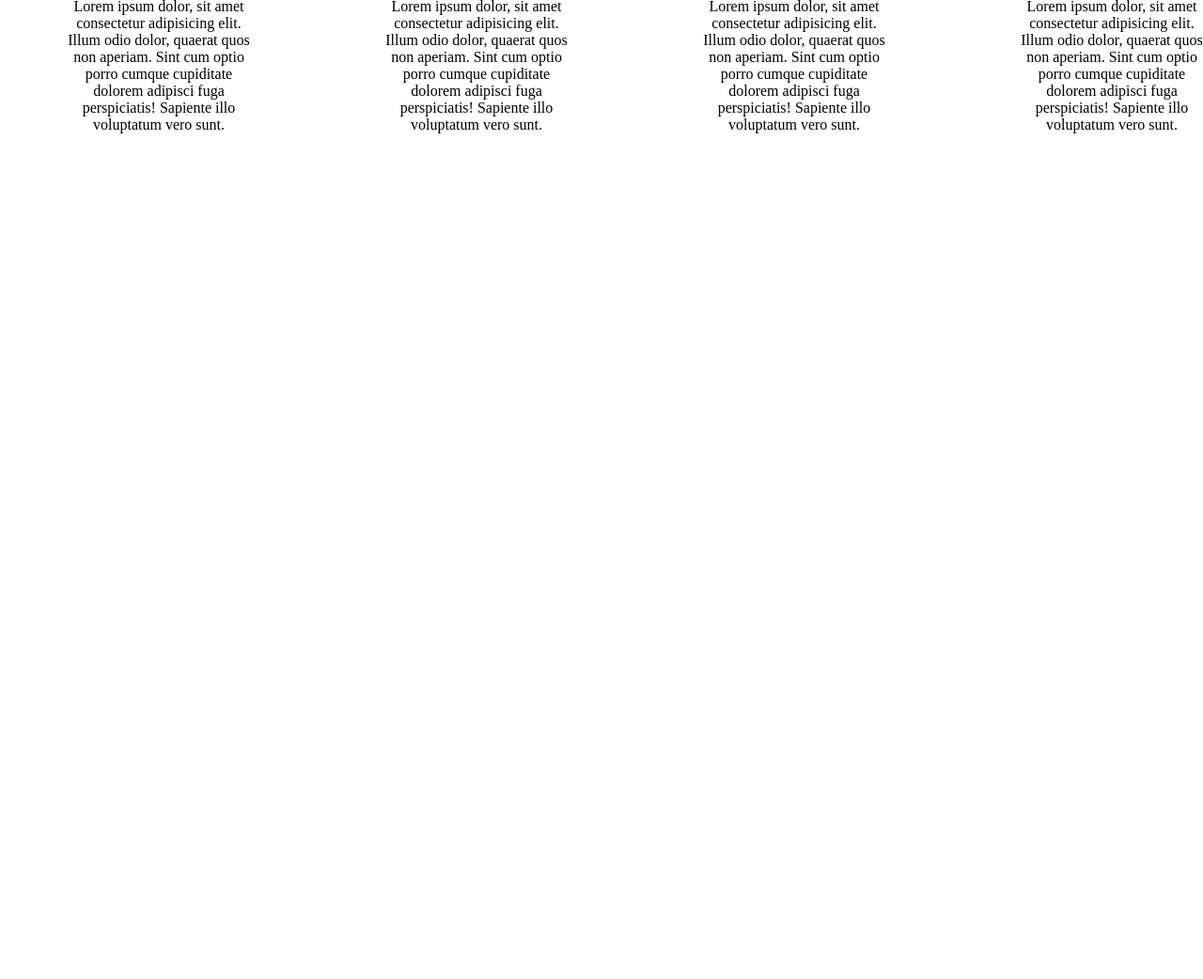
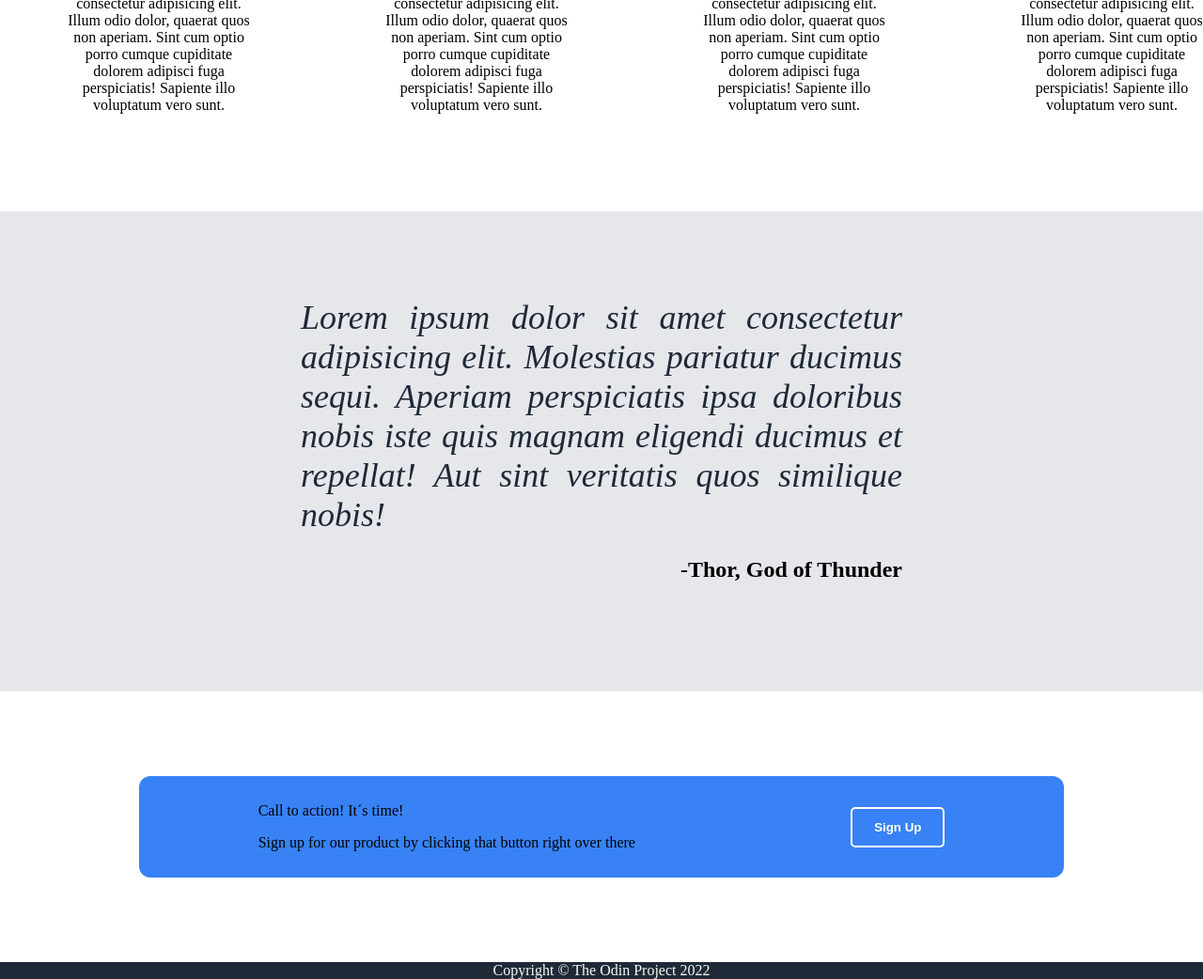
Before and after one commit to ProtoType000/Landing-Page, a plain HTML site: page Index.html in a window 1280 px wide. Shown: the part 956-1998 px from the top of the page at 94% size. Before the commit the page ends 1138 px from the top, so only its background shows below. Drawn offline with Linux system fonts and the light colour scheme.

Commit message:
project finished

```diff
--- a/Index.html
+++ b/Index.html
@@ -66,11 +66,34 @@
                     vero sunt.</p>
             </div>
         </div>
-
     </section>
 
+    <section class="section3">
+        <div class="quote-section">
+            <p class="quote-section-text">Lorem ipsum dolor sit amet consectetur adipisicing elit. Molestias pariatur ducimus sequi. Aperiam
+                perspiciatis ipsa doloribus nobis iste quis magnam eligendi ducimus et repellat! Aut sint veritatis quos
+                similique nobis!</p>
+                <p class="quote-section-signature"><b>-Thor, God of Thunder</b></p>
+        </div>
+    </section>
 
-    </div>
+    <section class="section4">
+        <div class="cta-container">
+            <div>
+                <p>Call to action! It´s time!</p>
+                <p>Sign up for our product by clicking that button right over there</p>
+            </div>
+            <button class="button">Sign Up</button>
+        </div>
+    </section>
+
+    <footer class="footer dark-background-color">
+        <div class="footer-content">
+            <span>Copyright &copy; The Odin Project 2022</span>
+        </div>
+
+    </footer>
+
 
 </body>
 
--- a/style.css
+++ b/style.css
@@ -52,6 +52,7 @@ body {
     height: 100px;
     width: 150px;
     border-radius: 5px;
+    object-fit: contain;
 }
 
 .hero-main-text {
@@ -78,10 +79,14 @@ body {
 }
 
 .image1 {
-    width: 40%;
+    width: 100%;
     margin-left: 125px;
     border-radius: 5px;
+    height: 195px;
+    object-fit: cover;
+    object-position: 0% 56%;
 }
+
 
 .information-header-text {
     font-size: 36px;
@@ -94,6 +99,7 @@ body {
     display: flex;
     align-items: center;
     justify-content: space-around;
+    padding-bottom: 64px
 }
 
 .information-content img {
@@ -107,3 +113,54 @@ body {
     text-align: center;
     padding: 24px 65px
 }
+
+.section3 {
+    background-color: #E5E7EB;
+}
+
+.quote-section {
+    padding: 92px 320px;
+}
+
+.quote-section-text {
+    margin: unset;
+    text-align: justify;
+    font-size: 36px;
+    font-style: italic;
+    color: #1f2937;
+}
+
+.quote-section-signature {
+    text-align: end;
+    font-size: 24px;
+}
+
+.section4 {
+    display: flex;
+    justify-content: center;
+}
+
+.cta-container {
+    background-color: #3882F6;
+    display: flex;
+    justify-content: space-around;
+    align-items: center;
+    padding: 12px;
+    margin: 90px 0px;
+    width: 75%;
+    border-radius: 12px;
+}
+
+.cta-container button {
+    border: 2px solid white;
+    padding: 12px;
+}
+
+.footer {
+    display: flex;
+    justify-content: center;
+}
+
+.footer-content {
+    color: #F9FAF8;
+}
```
